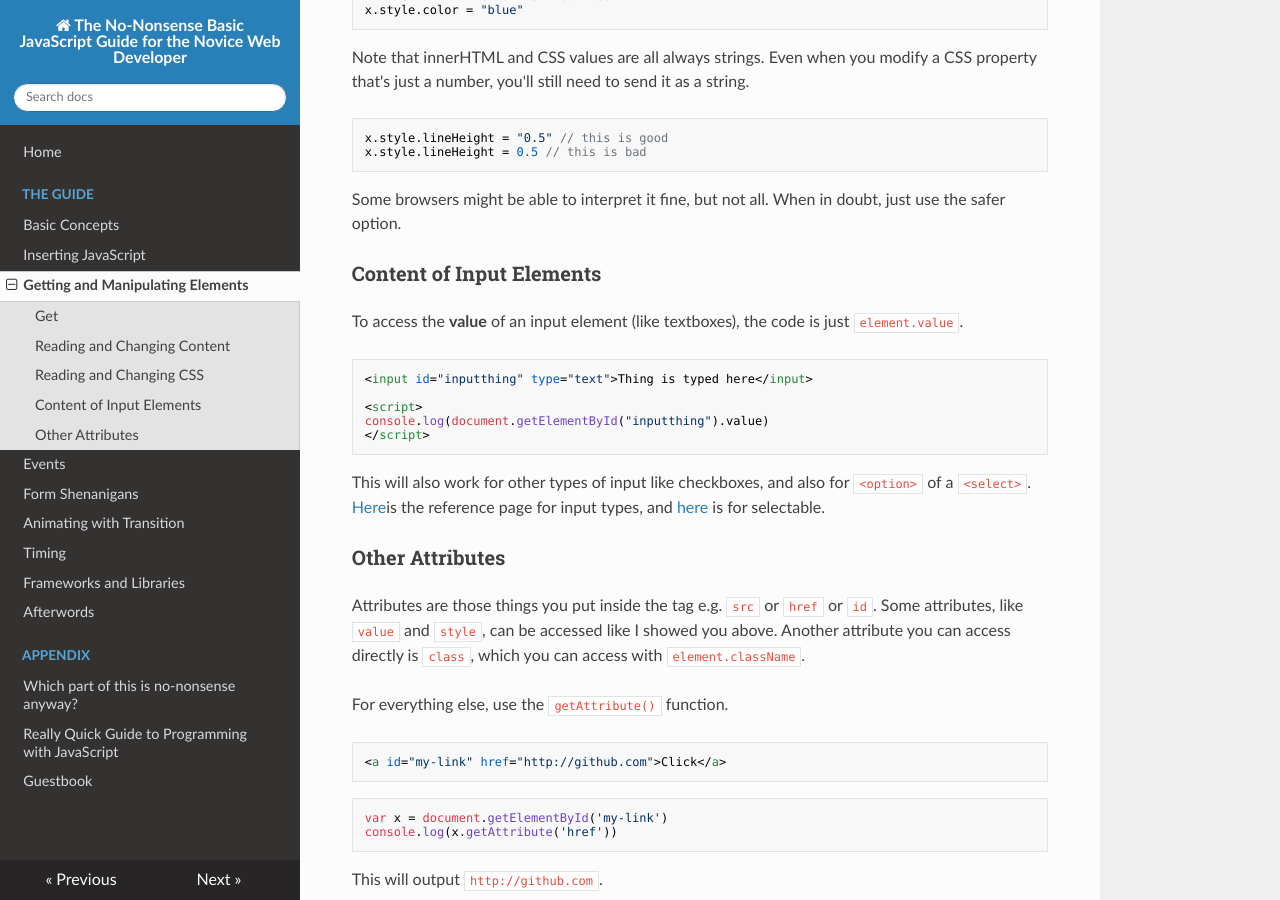
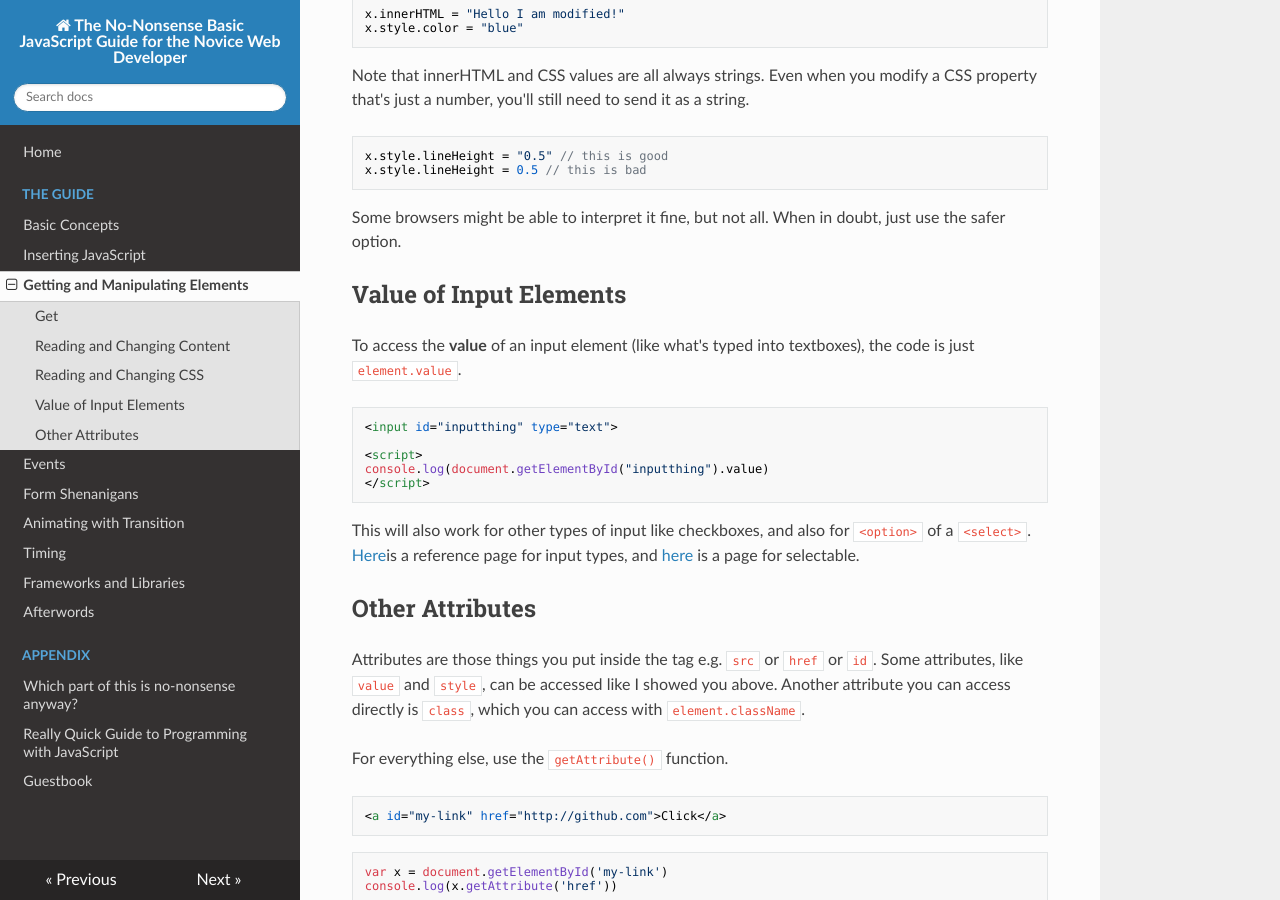
Before and after one commit to PseudoMon/nononsensebasicjs, an MkDocs documentation site: the page built from docs/get-set.md, in a window 1280 px wide and 900 px high, scrolled down 1899 px. Built offline with MkDocs 1.6.1, drawn with Linux system fonts in a browser that asks for light colours; nearby versions of some CDN libraries; some of the changed text lies outside the part shown.

Commit message:
Minor cleaning and rewording

````diff
--- a/docs/get-set.md
+++ b/docs/get-set.md
@@ -1,7 +1,7 @@
 # Getting and Manipulating Elements
 
-### Get
-Basic Javascript on the web can "**get**" a HTML element by using some specific functions. One of them is `getElementById()`.
+## Get
+Basic JavaScript on the web can "**get**" a HTML element by using some specific functions. One of them is `getElementById()`.
 
 ```js
 document.getElementById("example")
@@ -48,7 +48,7 @@ x = "Hello this text has been modified!"
 
 The reason for that isn't really important right now. But if you're curious, you can google about "passing by reference" and "passing by value".
 
-### Reading and Changing CSS
+## Reading and Changing CSS
 To access an element's CSS styling, you can use `style`.
 
 ```js
@@ -79,19 +79,19 @@ x.style.lineHeight = 0.5 // this is bad
 
 Some browsers might be able to interpret it fine, but not all. When in doubt, just use the safer option.
 
-### Content of Input Elements
-To access the **value** of an input element (like textboxes), the code is just `element.value`.
+## Value of Input Elements
+To access the **value** of an input element (like what's typed into textboxes), the code is just `element.value`.
 ```html
-<input id="inputthing" type="text">Thing is typed here</input>
+<input id="inputthing" type="text">
 
 <script>
 console.log(document.getElementById("inputthing").value)
 </script>
 ```
 
-This will also work for other types of input like checkboxes, and also for `<option>` of a `<select>`. [Here](https://www.w3schools.com/html/html_form_input_types.asp)is the reference page for input types, and [here](https://www.w3schools.com/tags/tag_select.asp) is for selectable.
+This will also work for other types of input like checkboxes, and also for `<option>` of a `<select>`. [Here](https://www.w3schools.com/html/html_form_input_types.asp)is a reference page for input types, and [here](https://www.w3schools.com/tags/tag_select.asp) is a page for selectable.
 
-### Other Attributes
+## Other Attributes
 Attributes are those things you put inside the tag e.g. `src` or `href` or `id`. Some attributes, like `value` and `style`, can be accessed like I showed you above. Another attribute you can access directly is `class`, which you can access with `element.className`.
 
 For everything else, use the `getAttribute()` function.
````
Also changed, not shown: other parts of docs/get-set.md (+2 -2 lines), docs/events.md (+5 -6 lines), docs/frameworks.md (+2 -2 lines), docs/handling-forms.md (+2 -4 lines), docs/inserting-js.md (+8 -2 lines), docs/transition.md (+2 -2 lines).
